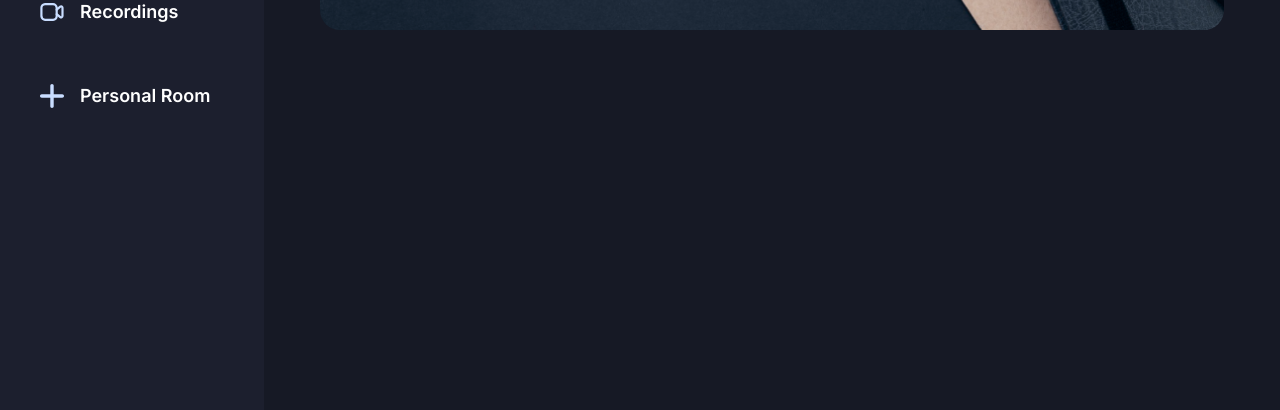
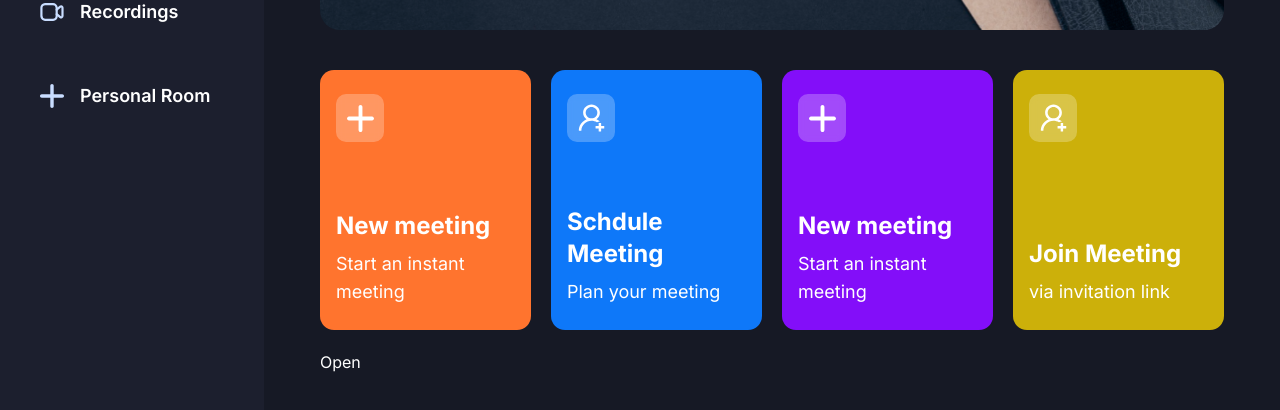
Before and after one commit to HongThinhThinh/MeetingApp, a Next.js app: page / in a window 1280 px wide. Shown: the part 382-792 px from the top of the page. Built offline with nearby package versions, Linux system fonts and the light colour scheme; no server answers.

Commit message:
add modal and meeting type

```diff
--- a/app/(root)/(home)/page.tsx
+++ b/app/(root)/(home)/page.tsx
@@ -1,5 +1,6 @@
 "use client";
 
+import MeetingTypeList from "@/components/ui/MeetingTypeList";
 import { useUser } from "@clerk/nextjs";
 import moment from "moment";
 import React, { useEffect, useState } from "react";
@@ -40,6 +41,8 @@
           <p className="text-lg font-medium text-sky-1 ">{date}</p>
         </div>
       </div>
+
+      <MeetingTypeList />
     </section>
   );
 };
--- /dev/null
+++ b/components/ui/HomeCart.tsx
@@ -0,0 +1,42 @@
+import { cn } from "@/lib/utils";
+import Image from "next/image";
+import React from "react";
+
+interface HomeCardProps {
+  classname: string;
+  img: string;
+  title: string;
+  description: string;
+  handleClick: () => void;
+}
+
+const HomeCart = ({
+  classname,
+  img,
+  title,
+  description,
+  handleClick,
+}: HomeCardProps) => {
+  return (
+    <div>
+      <div
+        className={cn(
+          "px-4 py-6 flex flex-col justify-between w-full xl:max-w-[270px] min-h-[260px] rounded-[14px] cursor-pointer ",
+          classname
+        )}
+        onClick={() => {handleClick}}
+      >
+        <div className="flex-center glassmorphism size-12 rounded-[10px]">
+          <Image src={img} alt="meeting" width={27} height={27} />
+        </div>
+
+        <div className="flex flex-col gap-2">
+          <h1 className="text-2xl font-bold">{title}</h1>
+          <p className="text-lg font-normal">{description}</p>
+        </div>
+      </div>
+    </div>
+  );
+};
+
+export default HomeCart;
--- /dev/null
+++ b/components/ui/MeetingModal.tsx
@@ -0,0 +1,56 @@
+import React, { ReactNode } from "react";
+import {
+  Dialog,
+  DialogContent,
+  DialogDescription,
+  DialogHeader,
+  DialogTitle,
+  DialogTrigger,
+} from "@/components/ui/dialog";
+
+interface MeetingModalProps {
+  isOpen: boolean;
+  onClose: () => void;
+  title: string;
+  className?: string;
+  children?: ReactNode;
+  handleClick?: () => void;
+  buttonText?: string;
+  instantMeeting?: boolean;
+  image?: string;
+  buttonClassName?: string;
+  buttonIcon?: string;
+}
+
+const MeetingModal = ({
+  isOpen,
+  onClose,
+  title,
+  className,
+  children,
+  handleClick,
+  buttonText,
+  instantMeeting,
+  image,
+  buttonClassName,
+  buttonIcon,
+}: MeetingModalProps) => {
+  return (
+    <div>
+      <Dialog>
+        <DialogTrigger>Open</DialogTrigger>
+        <DialogContent>
+          <DialogHeader>
+            <DialogTitle>Are you absolutely sure?</DialogTitle>
+            <DialogDescription>
+              This action cannot be undone. This will permanently delete your
+              account and remove your data from our servers.
+            </DialogDescription>
+          </DialogHeader>
+        </DialogContent>
+      </Dialog>
+    </div>
+  );
+};
+
+export default MeetingModal;
--- /dev/null
+++ b/components/ui/MeetingTypeList.tsx
@@ -0,0 +1,55 @@
+import Image from "next/image";
+import React, { useState } from "react";
+import HomeCart from "./HomeCart";
+import MeetingModal from "./MeetingModal";
+
+const MeetingTypeList = () => {
+  const [meetingState, setmeetingState] = useState<
+    "isScheduleMeeting " | "isJoiningMeeting" | "isInstantMeeting" | undefined
+  >();
+
+  const createMeeting = () => {};
+  return (
+    <section className="grid grid-cols-1 gap-5 md:grid-cols-2 xl:grid-cols-4">
+      <HomeCart
+        img="/icons/add-meeting.svg"
+        title="New meeting"
+        description="Start an instant meeting"
+        handleClick={() => setmeetingState("isJoiningMeeting")}
+        classname=" bg-orange-1 "
+      />
+      <HomeCart
+        img="/icons/join-meeting.svg"
+        title="Schdule Meeting"
+        description="Plan your meeting"
+        handleClick={() => setmeetingState("isJoiningMeeting")}
+        classname=" bg-blue-1 "
+      />
+      <HomeCart
+        img="/icons/add-meeting.svg"
+        title="New meeting"
+        description="Start an instant meeting"
+        handleClick={() => setmeetingState("isJoiningMeeting")}
+        classname=" bg-purple-1 "
+      />
+      <HomeCart
+        img="/icons/join-meeting.svg"
+        title="Join Meeting"
+        description="via invitation link"
+        handleClick={() => setmeetingState("isJoiningMeeting")}
+        classname="bg-yellow-1 "
+      />
+
+      <MeetingModal
+        isOpen={meetingState === "isInstantMeeting"}
+        onClose={() => setmeetingState(undefined)}
+        title="Start an instant meeting"
+        className="text-center"
+        buttonText="Start meeting"
+        handleClick={createMeeting}
+      />
+    </section>
+  );
+};
+
+export default MeetingTypeList;
--- /dev/null
+++ b/components/ui/dialog.tsx
@@ -0,0 +1,122 @@
+"use client"
+
+import * as React from "react"
+import * as DialogPrimitive from "@radix-ui/react-dialog"
+import { X } from "lucide-react"
+
+import { cn } from "@/lib/utils"
+
+const Dialog = DialogPrimitive.Root
+
+const DialogTrigger = DialogPrimitive.Trigger
+
+const DialogPortal = DialogPrimitive.Portal
+
+const DialogClose = DialogPrimitive.Close
+
+const DialogOverlay = React.forwardRef<
+  React.ElementRef<typeof DialogPrimitive.Overlay>,
+  React.ComponentPropsWithoutRef<typeof DialogPrimitive.Overlay>
+>(({ className, ...props }, ref) => (
+  <DialogPrimitive.Overlay
+    ref={ref}
+    className={cn(
+      "fixed inset-0 z-50 bg-black/80  data-[state=open]:animate-in data-[state=closed]:animate-out data-[state=closed]:fade-out-0 data-[state=open]:fade-in-0",
+      className
+    )}
+    {...props}
+  />
+))
+DialogOverlay.displayName = DialogPrimitive.Overlay.displayName
+
+const DialogContent = React.forwardRef<
+  React.ElementRef<typeof DialogPrimitive.Content>,
+  React.ComponentPropsWithoutRef<typeof DialogPrimitive.Content>
+>(({ className, children, ...props }, ref) => (
+  <DialogPortal>
+    <DialogOverlay />
+    <DialogPrimitive.Content
+      ref={ref}
+      className={cn(
+        "fixed left-[50%] top-[50%] z-50 grid w-full max-w-lg translate-x-[-50%] translate-y-[-50%] gap-4 border bg-background p-6 shadow-lg duration-200 data-[state=open]:animate-in data-[state=closed]:animate-out data-[state=closed]:fade-out-0 data-[state=open]:fade-in-0 data-[state=closed]:zoom-out-95 data-[state=open]:zoom-in-95 data-[state=closed]:slide-out-to-left-1/2 data-[state=closed]:slide-out-to-top-[48%] data-[state=open]:slide-in-from-left-1/2 data-[state=open]:slide-in-from-top-[48%] sm:rounded-lg",
+        className
+      )}
+      {...props}
+    >
+      {children}
+      <DialogPrimitive.Close className="absolute right-4 top-4 rounded-sm opacity-70 ring-offset-background transition-opacity hover:opacity-100 focus:outline-none focus:ring-2 focus:ring-ring focus:ring-offset-2 disabled:pointer-events-none data-[state=open]:bg-accent data-[state=open]:text-muted-foreground">
+        <X className="h-4 w-4" />
+        <span className="sr-only">Close</span>
+      </DialogPrimitive.Close>
+    </DialogPrimitive.Content>
+  </DialogPortal>
+))
+DialogContent.displayName = DialogPrimitive.Content.displayName
+
+const DialogHeader = ({
+  className,
+  ...props
+}: React.HTMLAttributes<HTMLDivElement>) => (
+  <div
+    className={cn(
+      "flex flex-col space-y-1.5 text-center sm:text-left",
+      className
+    )}
+    {...props}
+  />
+)
+DialogHeader.displayName = "DialogHeader"
+
+const DialogFooter = ({
+  className,
+  ...props
+}: React.HTMLAttributes<HTMLDivElement>) => (
+  <div
+    className={cn(
+      "flex flex-col-reverse sm:flex-row sm:justify-end sm:space-x-2",
+      className
+    )}
+    {...props}
+  />
+)
+DialogFooter.displayName = "DialogFooter"
+
+const DialogTitle = React.forwardRef<
+  React.ElementRef<typeof DialogPrimitive.Title>,
+  React.ComponentPropsWithoutRef<typeof DialogPrimitive.Title>
+>(({ className, ...props }, ref) => (
+  <DialogPrimitive.Title
+    ref={ref}
+    className={cn(
+      "text-lg font-semibold leading-none tracking-tight",
+      className
+    )}
+    {...props}
+  />
+))
+DialogTitle.displayName = DialogPrimitive.Title.displayName
+
+const DialogDescription = React.forwardRef<
+  React.ElementRef<typeof DialogPrimitive.Description>,
+  React.ComponentPropsWithoutRef<typeof DialogPrimitive.Description>
+>(({ className, ...props }, ref) => (
+  <DialogPrimitive.Description
+    ref={ref}
+    className={cn("text-sm text-muted-foreground", className)}
+    {...props}
+  />
+))
+DialogDescription.displayName = DialogPrimitive.Description.displayName
+
+export {
+  Dialog,
+  DialogPortal,
+  DialogOverlay,
+  DialogClose,
+  DialogTrigger,
+  DialogContent,
+  DialogHeader,
+  DialogFooter,
+  DialogTitle,
+  DialogDescription,
+}
--- a/tailwind.config.ts
+++ b/tailwind.config.ts
@@ -28,6 +28,17 @@
         },
         sky: {
           1: "C9DDFF",
+          2: "#ECF0FF",
+          3: "#F5FCFF",
+        },
+        orange: {
+          1: "#FF742E",
+        },
+        purple: {
+          1: "#830EF9",
+        },
+        yellow: {
+          1: "#ccb00a",
         },
       },
       border: "hsl(var(--border))",
```
Also changed, not shown: 1 other file (tests, documents, lock files or other folders).
